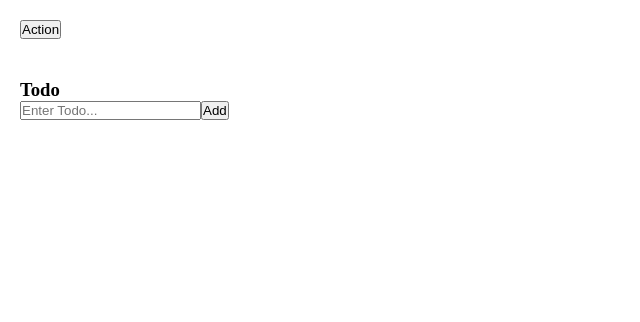
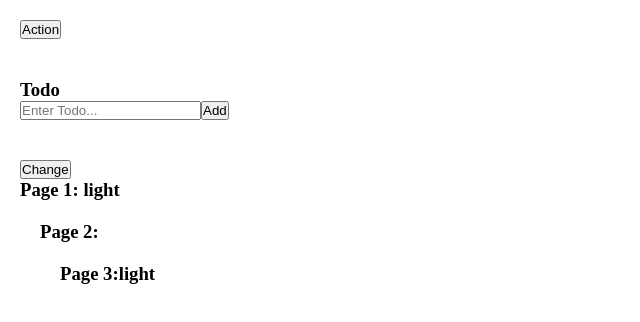
Before and after one commit to toan090400/course-f8-react, a React (Create React App) app: page / in a window 1280 px wide. Shown: the top 322 px of the page, without its empty margins (0-640 px from the left). Built offline with nearby package versions, Linux system fonts and the light colour scheme.

Commit message:
useContext

```diff
--- a/src/App.js
+++ b/src/App.js
@@ -1,3 +1,5 @@
+import MyContextProvider from "./asset/useContext/useContext";
+import Page1 from "./asset/useContext/page_1";
 import Image from "./asset/useEffect/image";
 import Todo from "./asset/useReducer/todo";
 function App() {
@@ -7,6 +9,10 @@ function App() {
       <Image />
       {/* thực hành chức nằng useReducer với ứng dụng todo list */}
       <Todo />
+      {/* thực hành chức nằng useContext  */}
+      <MyContextProvider>
+        <Page1 />
+      </MyContextProvider>
     </>
   );
 }
--- /dev/null
+++ b/src/asset/useContext/context.js
@@ -0,0 +1,5 @@
+import { createContext } from "react";
+
+const MyContext = createContext();
+
+export default MyContext;
--- /dev/null
+++ b/src/asset/useContext/page_1.js
@@ -0,0 +1,21 @@
+// Context cung cấp một cách để truyền dữ liệu qua cây component
+// mà không cần phải truyền props một cách thủ công qua từng cấp độ
+
+import MyContext from "./context";
+import Page2 from "./page_2";
+import { useContext } from "react";
+
+// Page1 => Page2 => Page 3
+
+const Page1 = () => {
+  const value = useContext(MyContext);
+
+  return (
+    <div className="App">
+      <button onClick={() => value.handlerChange(value.theme)}>Change</button>
+      <h3>Page 1: {value.theme}</h3>
+      <Page2 />
+    </div>
+  );
+};
+export default Page1;
--- /dev/null
+++ b/src/asset/useContext/page_2.js
@@ -0,0 +1,11 @@
+import Page3 from "./page_3";
+
+const Page2 = () => {
+  return (
+    <div className="App">
+      <h3>Page 2: </h3>
+      <Page3 />
+    </div>
+  );
+};
+export default Page2;
--- /dev/null
+++ b/src/asset/useContext/page_3.js
@@ -0,0 +1,12 @@
+import { useContext } from "react";
+import MyContext from "./context";
+
+const Page3 = () => {
+  const value = useContext(MyContext);
+  return (
+    <div className="App">
+      <h3>Page 3:{value.theme}</h3>
+    </div>
+  );
+};
+export default Page3;
--- /dev/null
+++ b/src/asset/useContext/useContext.js
@@ -0,0 +1,18 @@
+import { useState } from "react";
+import MyContext from "./context";
+
+const MyContextProvider = ({ children }) => {
+  const [theme, settheme] = useState("light");
+
+  const handlerChange = (value) => {
+    settheme(value === "light" ? "dark" : "light");
+  };
+
+  const value = {
+    theme,
+    handlerChange,
+  };
+  return <MyContext.Provider value={value}>{children}</MyContext.Provider>;
+};
+
+export default MyContextProvider;
```
